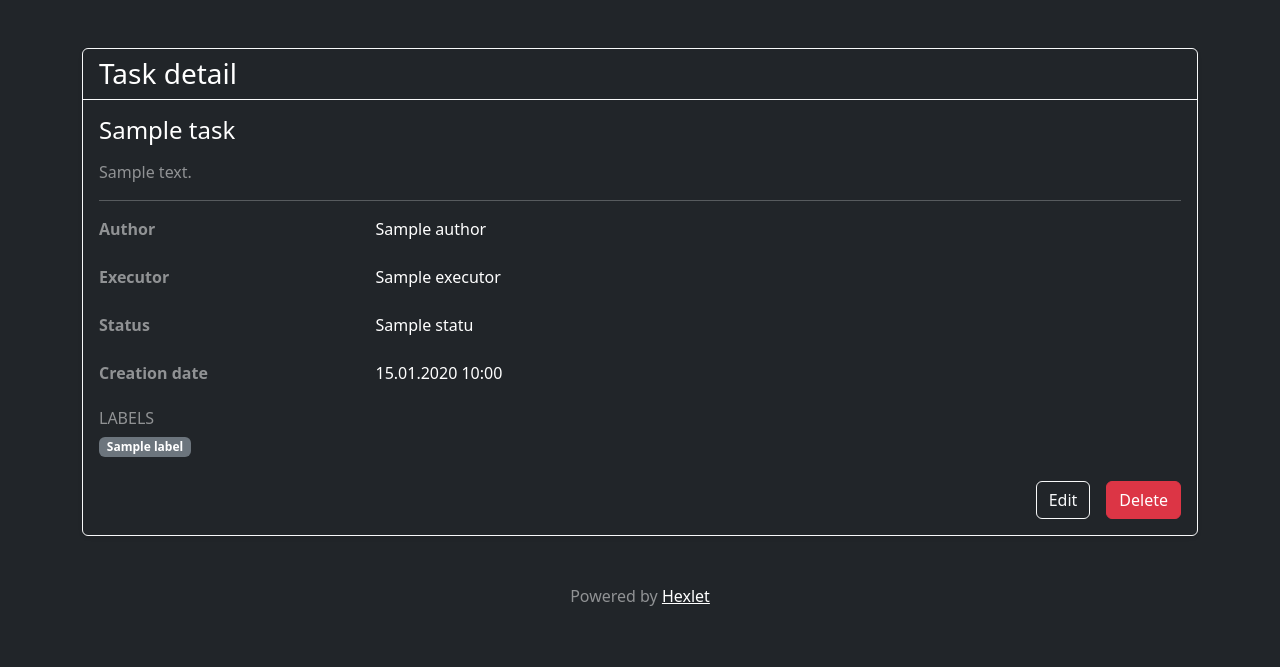
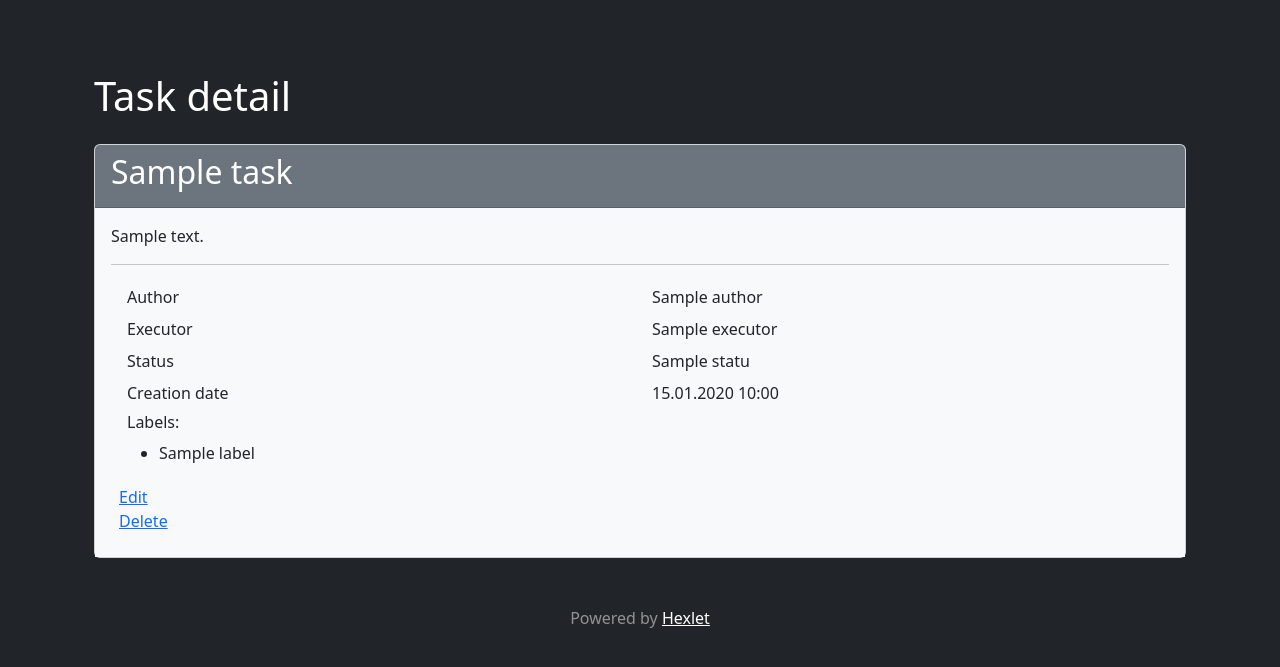
Before and after one commit to vlrkors/python-project-52, a Django app: template task_manager/templates/tasks/show.html in a window 1280 px wide. Shown: the part 58-725 px from the top of the page. Run offline with Django 5.2, Linux system fonts and the light colour scheme; the template is opened without the code that fills it: most values are stand-ins (such as "Sample title", 1, 10 or a date in 2020); some libraries are stand-ins or nearby versions.

Commit message:
Redesign task detail page

```diff
--- a/task_manager/templates/tasks/show.html
+++ b/task_manager/templates/tasks/show.html
@@ -2,52 +2,60 @@
 {% load i18n %}
 
 {% block content %}
-<section class="card text-bg-dark border-light shadow-sm">
-  <div class="card-header border-light">
-    <h1 class="h3 mb-0 text-white">{% trans "Task detail" %}</h1>
+<div class="container wrapper flex-grow-1">
+    <h1 class="my-4">{% trans "Task detail" %}</h1>
+
+    <div class="card">
+        <div class="card-header bg-secondary text-white">
+            <h2>{{ task.name }}</h2>
         </div>
-  <div class="card-body">
-    <h2 class="h4 text-white mb-3">{{ task.name }}</h2>
-    {% if task.description %}
-      <p class="text-white-50">{{ task.description }}</p>
-      <hr class="border-light">
-    {% endif %}
-
-    <dl class="row gy-3">
-      <dt class="col-sm-3 text-white-50">{% trans "Author" %}</dt>
-      <dd class="col-sm-9">{{ task.author.get_full_name|default:task.author.username }}</dd>
-
-      <dt class="col-sm-3 text-white-50">{% trans "Executor" %}</dt>
-      <dd class="col-sm-9">
+        <div class="card-body bg-light">
+            <p>{{ task.description }}</p>
+            <hr>
+            <div class="container">
+                <div class="row p-1">
+                    <div class="col">{% trans "Author" %}</div>
+                    <div class="col">{{ task.author.get_full_name|default:task.author.username }}</div>
+                </div>
+                <div class="row p-1">
+                    <div class="col">{% trans "Executor" %}</div>
+                    <div class="col">
                         {% if task.executor %}
                             {{ task.executor.get_full_name|default:task.executor.username }}
                         {% else %}
-          {% trans "Not assigned" %}
+                            None
                         {% endif %}
-      </dd>
-
-      <dt class="col-sm-3 text-white-50">{% trans "Status" %}</dt>
-      <dd class="col-sm-9">{{ task.status.name }}</dd>
-
-      <dt class="col-sm-3 text-white-50">{% trans "Creation date" %}</dt>
-      <dd class="col-sm-9">{{ task.created_at|date:"d.m.Y H:i" }}</dd>
-    </dl>
-
-    {% if task.labels.all %}
-      <div class="mb-4">
-        <h3 class="h6 text-white-50 text-uppercase">{% trans "Labels" %}</h3>
-        <div class="d-flex flex-wrap gap-2">
-          {% for label in task.labels.all %}
-            <span class="badge text-bg-secondary">{{ label.name }}</span>
-          {% endfor %}
                     </div>
                 </div>
+                <div class="row p-1">
+                    <div class="col">{% trans "Status" %}</div>
+                    <div class="col">{{ task.status.name }}</div>
+                </div>
+                <div class="row p-1">
+                    <div class="col">{% trans "Creation date" %}</div>
+                    <div class="col">{{ task.created_at|date:"d.m.Y H:i" }}</div>
+                </div>
+                <div class="row p-1">
+                    <div class="col">
+                        <h6>{% trans "Labels" %}:</h6>
+                        <ul>
+                        {% if task.labels.all %}
+                            {% for label in task.labels.all %}
+                            <li>{{ label.name }}</li>
+                            {% endfor %}
                         {% endif %}
+                         </ul>
+                    </div>
 
-    <div class="d-flex justify-content-end gap-3">
-      <a class="btn btn-outline-light" href="{% url 'task_update' task.id %}">{% trans "Edit" %}</a>
-      <a class="btn btn-danger" href="{% url 'task_delete' task.id %}">{% trans "Delete" %}</a>
+                <div class="row p-1">
+                    <div class="col">
+                        <a href="{% url 'task_update' task.id %}">{% trans "Edit" %}</a>
+                        <br>
+                        <a href="{% url 'task_delete' task.id %}">{% trans "Delete" %}</a>
                     </div>
                 </div>
-</section>
+            </div>
+        </div>
+    </div>
+</div>
 {% endblock %}
```
Lines whose indentation alone changed are shown as unchanged.
